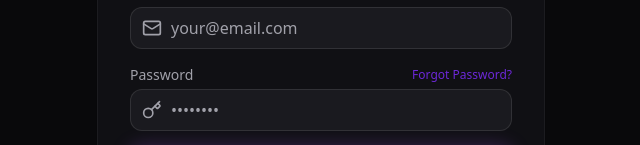
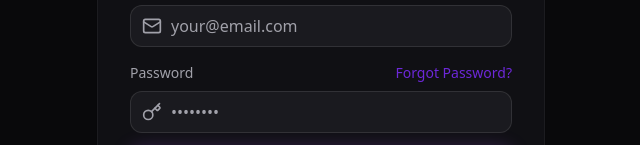
Before and after one commit to nirakarpatel/attendo-ai, a React (Vite) app: page / in a window 1280 px wide. Shown: the part 331-476 px from the top of the page, without its empty margins (319-959 px from the left). Built offline with nearby package versions, Linux system fonts and the light colour scheme.

Commit message:
Enhance Forgot Password button visibility

```diff
--- a/src/components/Auth.jsx
+++ b/src/components/Auth.jsx
@@ -112,13 +112,13 @@ export function Auth() {
                         </div>
 
                         {!isResetPassword && <div>
-                            <div className="flex justify-between items-center mb-1">
+                            <div className="flex justify-between items-center mb-2">
                                 <label className="block text-sm font-medium text-muted-foreground">Password</label>
                                 {!isSignUp && (
                                     <button
                                         type="button"
                                         onClick={() => { setIsResetPassword(true); setError(null); setMessage(null); }}
-                                        className="text-xs text-primary hover:text-primary/80 transition-colors"
+                                        className="text-sm font-medium text-primary hover:text-primary/80 transition-colors"
                                     >
                                         Forgot Password?
                                     </button>
```
